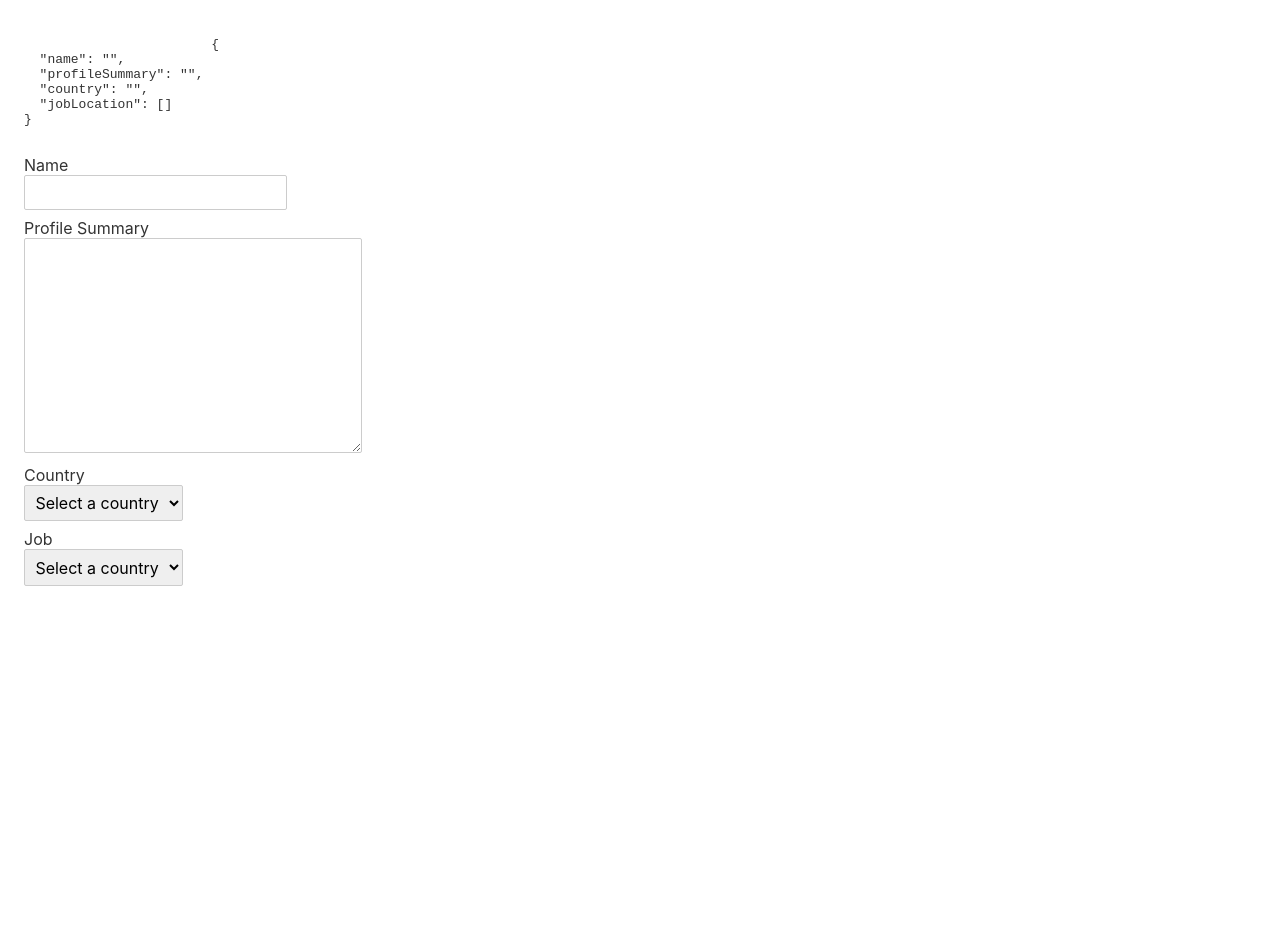
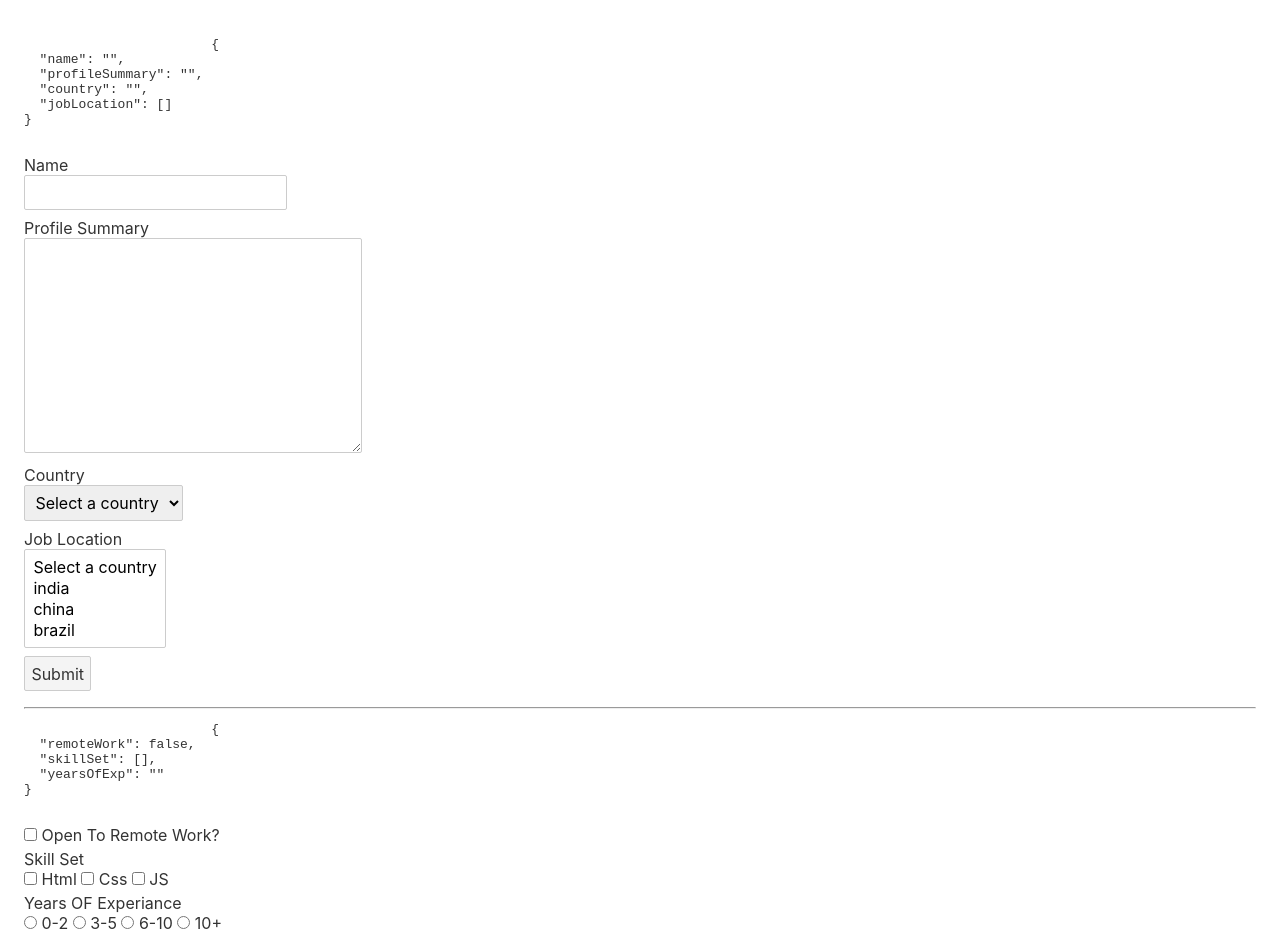
Before and after one commit to Jyoti-EVDPL/Svelte, a Svelte app: page / in a window 1280 px wide. Shown: the top 935 px of the page. Before the commit the page ends 800 px from the top, so only its background shows below. Built offline with nearby package versions, Linux system fonts and the light colour scheme.

Commit message:
Svelte Form Handling

```diff
--- a/src/App.svelte
+++ b/src/App.svelte
@@ -5,6 +5,19 @@
 		profileSummary:'',
 		country:'',
 		jobLocation:[],
+	}
+	// Form Handling (Part 2)
+	const formValues2 = {
+		remoteWork:false,
+		skillSet:[],
+		yearsOfExp:'',
+	}
+	function submitForm(event){
+		event.preventDefault(); //Or we can do this ny event modifier by using pipe(below function)
+		console.log(formValues);
+	}
+	function submitForm2(){
+		console.log(formValues2);
 	}
 
 </script>
@@ -16,7 +29,7 @@
 			{JSON.stringify(formValues,null,2)}
 		</pre>
 	</div>
-	<form action="">
+	<form on:submit={submitForm}>
 		<div>
 			<label for="Name">Name</label>
 			<input type="text" id="name" bind:value={formValues.name}/>
@@ -35,13 +48,56 @@
 			</select>
 		</div>
 		<div>
-			<label for="country">Job </label>
-			<select name="" id="country" bind:value={formValues.country}>
+			<label for="job-location">Job Location</label>
+			<select name="" id="job-location" bind:value={formValues.jobLocation} multiple>
 				<option value="">Select a country</option>
 				<option value="india">india</option>
 				<option value="china">china</option>
 				<option value="brazil">brazil</option>
 			</select>
+		</div>
+		<div>
+			<button>Submit</button>
+		</div>
+	</form>
+<hr>
+	<!-- Form Handling (Part 2) -->
+	<div>
+		<pre>
+			{JSON.stringify(formValues2,null,2)}
+		</pre>
+	</div>
+	<form on:submit|preventDefault={submitForm2}>
+		<div>
+			<!-- <input type/> -->
+			<input type="checkbox" id="remoteWork" bind:checked={formValues2.remoteWork}>
+			<label for="remoteWork">Open To Remote Work?</label>
+
+		</div>
+		<div>
+			<!-- svelte-ignore a11y-label-has-associated-control -->
+			<label>Skill Set</label>
+			<input type="checkbox" id="html" value="html" bind:group={formValues2.skillSet}>
+			<label for="skillSet">Html</label>
+			<input type="checkbox" id="css" value="css" bind:group={formValues2.skillSet}>
+			<label for="skillSet">Css</label>
+			<input type="checkbox" id="js" value="js" bind:group={formValues2.skillSet}>
+			<label for="skillSet">JS</label>
+		</div>
+
+		<div>
+			<label>Years OF Experiance</label>
+			<input type="radio" id="0-2" value="0-2" bind:group={formValues2.yearsOfExp}>
+			<label for="0-2">0-2</label>
+			<input type="radio" id="3-5" value="3-5" bind:group={formValues2.yearsOfExp}>
+			<label for="3-5">3-5</label>
+			<input type="radio" id="6-10" value="6-10" bind:group={formValues2.yearsOfExp}>
+			<label for="6-10">6-10</label>
+			<input type="radio" id="10+" value="10+" bind:group={formValues2.yearsOfExp}>
+			<label for="10+">10+</label>
+		</div>
+		<div>
+			<button>Submit2</button>
 		</div>
 
 	</form>
```
